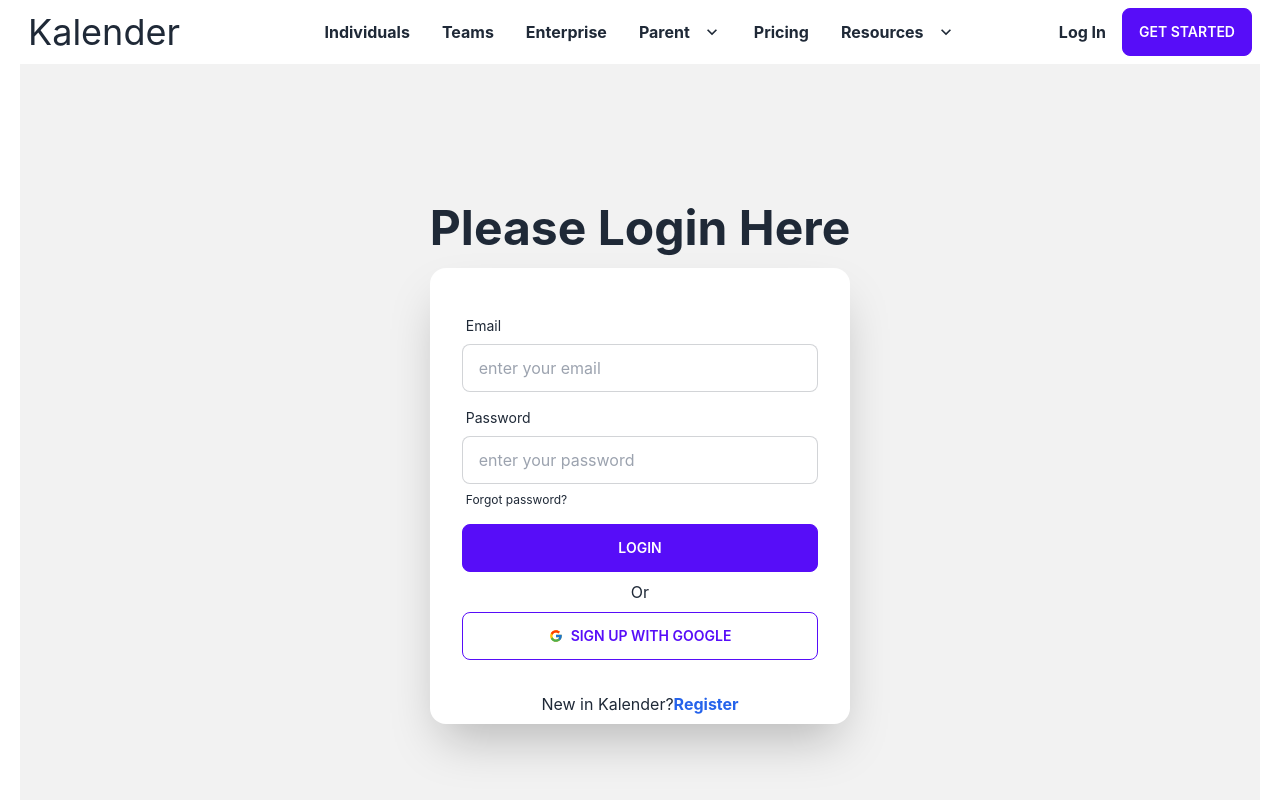
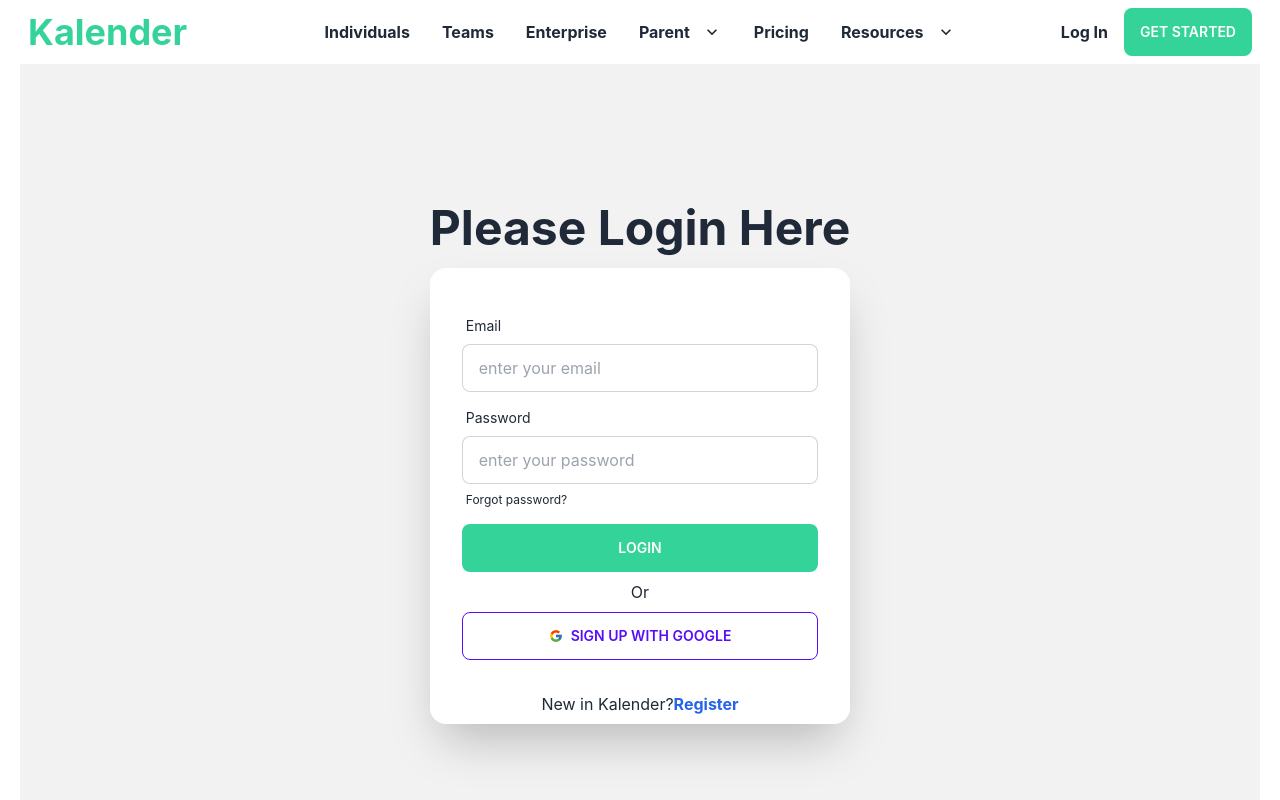
Before and after one commit to Amran-H/Kalender, a React (Create React App) app: page /login in a window 1280 px wide. Shown: the top 800 px of the page. Built offline with nearby package versions, Linux system fonts and the light colour scheme.

Commit message:
color updated'

```diff
--- a/src/Pages/Login/Login.js
+++ b/src/Pages/Login/Login.js
@@ -41,10 +41,10 @@
               </label>
             </div>
             <div className="form-control mt-0">
-              <button className="btn btn-primary">Login</button>
+              <button className="btn border-none bg-emerald-400 hover:bg-emerald-600">Login</button>
             </div>
             <p className="text-center">Or</p>
-              <button className="btn btn-outline btn-primary"><FcGoogle /> <span className="ml-2">Sign up with Google</span> </button>
+            <button className="btn btn-outline btn-primary"><FcGoogle /> <span className="ml-2">Sign up with Google</span> </button>
           </form>
           <p className="text-center">
             New in Kalender?
--- a/src/Pages/Register/Register.js
+++ b/src/Pages/Register/Register.js
@@ -49,7 +49,7 @@
             </div>
 
             <div className="form-control mt-6">
-                <button className="btn btn-primary">
+              <button className="btn border-none bg-emerald-400 hover:bg-emerald-600">
                 Register
               </button>
             </div>
--- a/src/Pages/Shared/Navbar/Navbar.js
+++ b/src/Pages/Shared/Navbar/Navbar.js
@@ -85,7 +85,7 @@
             </li>
           </ul>
         </div>
-        <Link to="/" className=" normal-case md:text-4xl text-xl">
+        <Link to="/" className="text-emerald-400 font-bold normal-case md:text-4xl text-xl">
           Kalender
         </Link>
       </div>
@@ -160,7 +160,7 @@
         >
           Log In
         </Link>
-        <Link className="btn btn-primary ">Get started</Link>
+        <Link className="btn border-none bg-emerald-400 hover:bg-emerald-600">Get started</Link>
       </div>
     </div>
   );
```
Also changed, not shown: 1 other file (tests, documents, lock files or other folders). Lines whose indentation alone changed are shown as unchanged.
